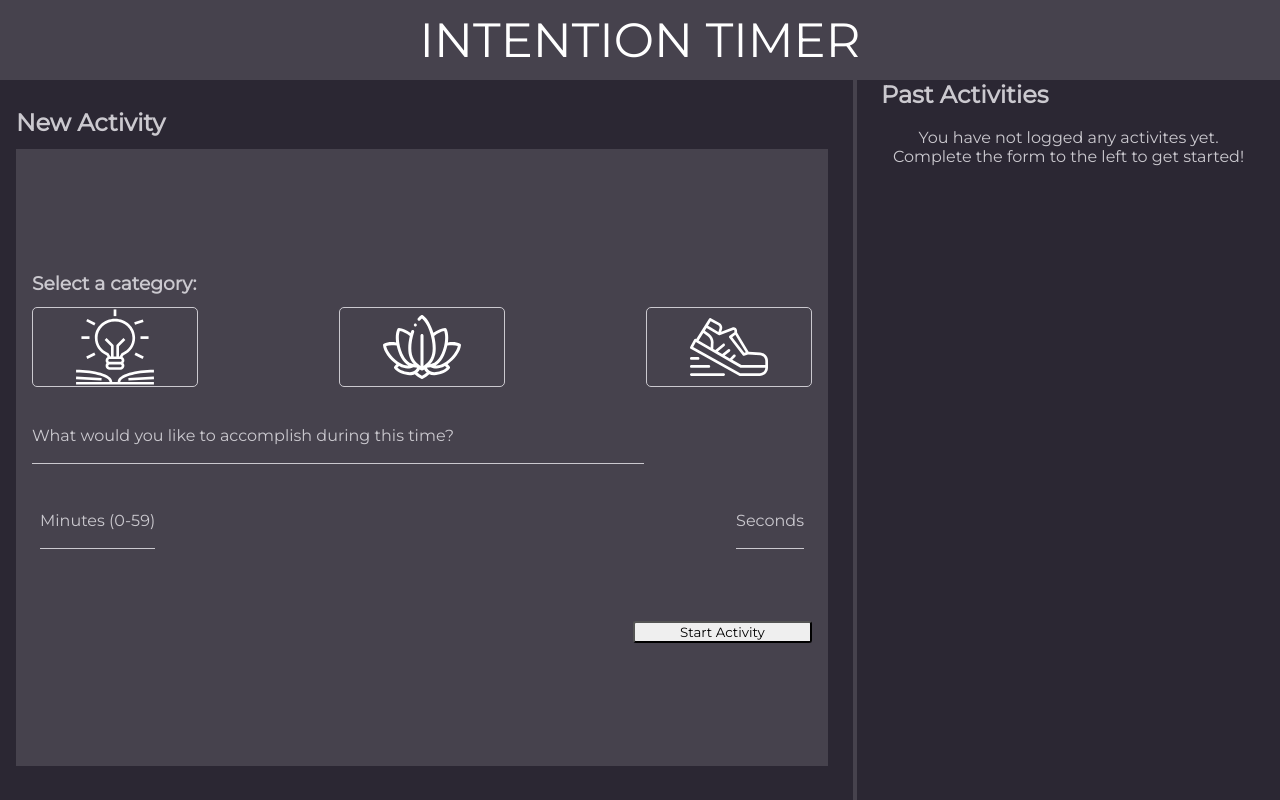
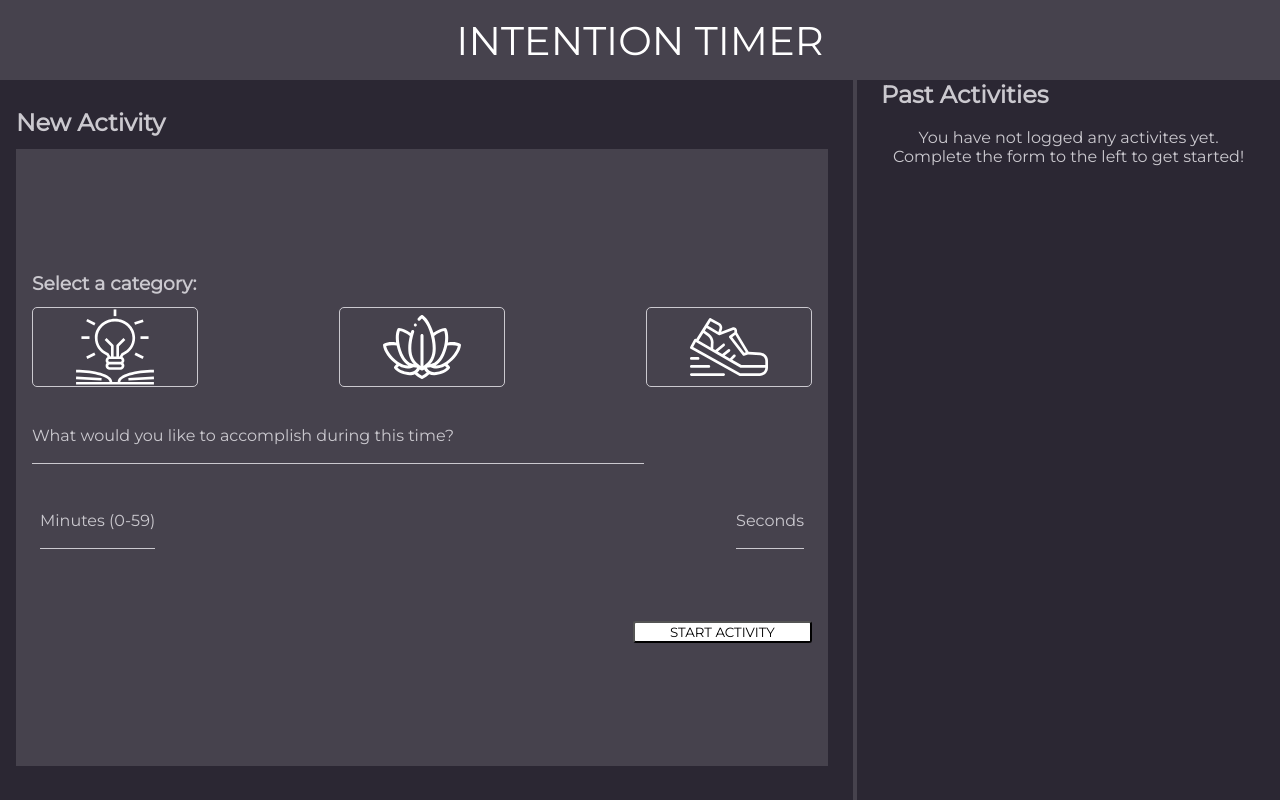
Before and after one commit to emorendorff/intention-timer, a plain HTML site: page index.html in a window 1280 px wide. Drawn offline with Linux system fonts and the light colour scheme.

Commit message:
Fiddle on css

```diff
--- a/index.html
+++ b/index.html
@@ -72,8 +72,8 @@
               </div>
             </div>
             <div class="start-activity">
-              <input type="submit" value="Start Activity" id="submit">
-              <p class="require hidden" id="fullError">Dear fool, please fill out all fields!</p>
+              <input type="submit" class="start-btn"value="START ACTIVITY" id="submit">
+              <p class="require hidden" id="fullError">Please fill out all categories!</p>
             </div>
           </form>
         </div>
--- a/styles.css
+++ b/styles.css
@@ -30,7 +30,7 @@ header {
     align-items: center;
     background-color: #46424D;
     color: #FFF;
-    font-size: 3rem;
+    font-size: 2.5rem;
     height: 10vh;
 }
 
@@ -199,6 +199,10 @@ will be triggered to change with js */
   background-size: contain;
 }
 
+.start-btn {
+  background-color: white;
+}
+
 .timer-section {
   display: flex;
   flex-direction: column;
```
